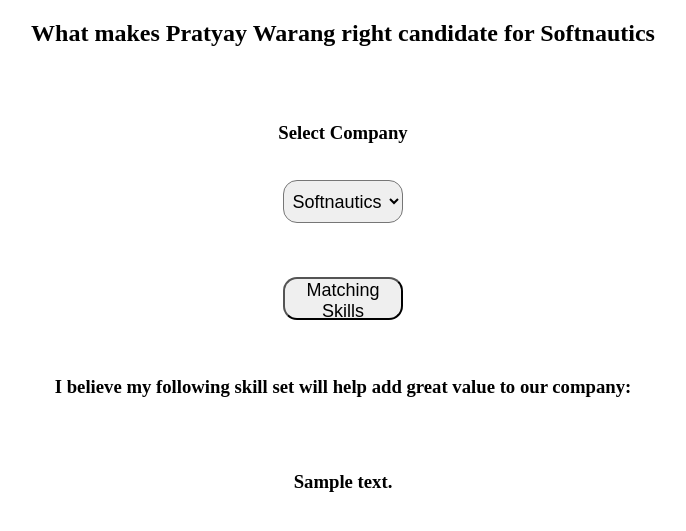
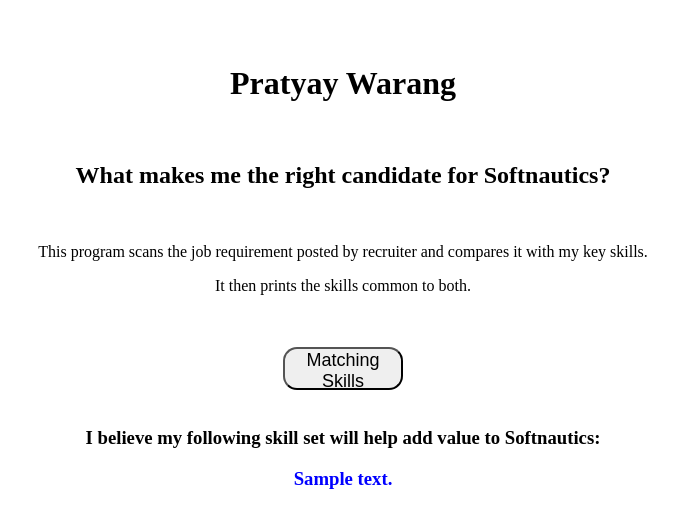
Before and after one commit to warangpratyay/Pratyay-s_Skills, a Flask app: template templates/index.html in a window 1280 px wide. Shown: the top 531 px of the page, without its empty margins (297-983 px from the left). Run offline with Flask 2, Linux system fonts and the light colour scheme; the template is opened without the code that fills it: most values are stand-ins (such as "Sample title", 1, 10 or a date in 2020).

Commit message:
Add files via upload

```diff
--- a/templates/index.html
+++ b/templates/index.html
@@ -11,14 +11,15 @@
 
     <div style="color:black">
         <form action="{{ url_for('predict')}}" method="post">
-            <h2>What makes Pratyay Warang right candidate for Softnautics</h2>
 			<br>
 			<br>
-            <h3>Select Company</h3><br><select name="Company_Name" id="company" required="required">
-                <option value="Softnautics">Softnautics</option>
-            </select>
+            <h1>Pratyay Warang</h1>
 			<br>
+			<h2>What makes me the right candidate for Softnautics?</h2>
 			<br>
+			<p>This program scans the job requirement posted by recruiter and compares it with my key skills.</p>
+			<p>It then prints the skills common to both.</p>
+
             <br><br><button id="sub" type="submit ">Matching Skills</button>
             <br>
 
@@ -26,10 +27,9 @@
 
 
         </form>
-		<br><br>
-		<h3>I believe my following skill set will help add great value to our company:</h3>
-
-        <br><br><h3>{{ prediction_text }}</h3>
+		<br>
+		<h3>I believe my following skill set will help add value to Softnautics:</h3>
+		<h3 style="color:blue">{{ prediction_text }}</h3>
     </div>
 
 
```
